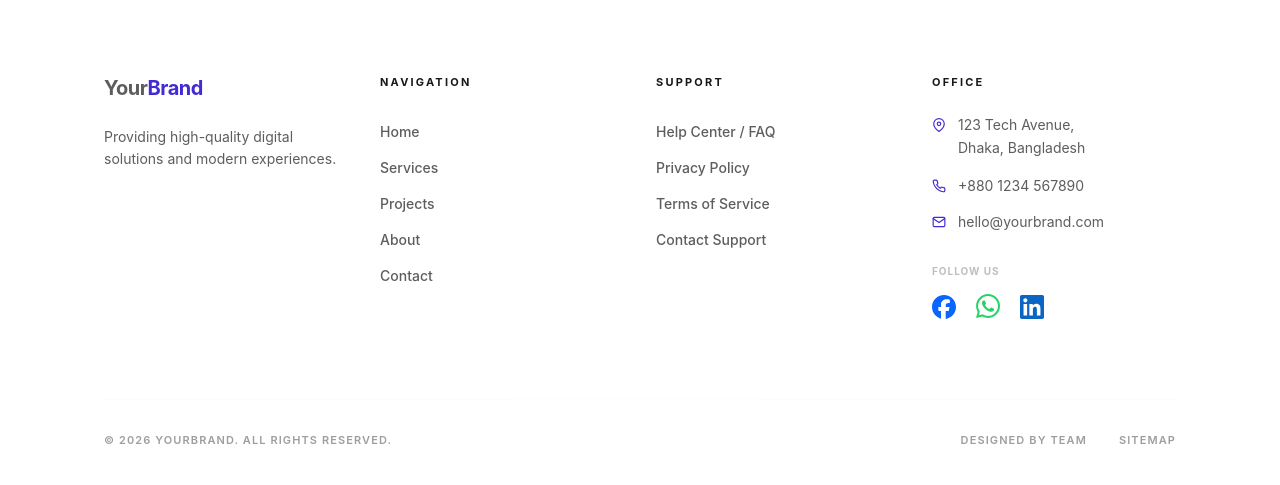
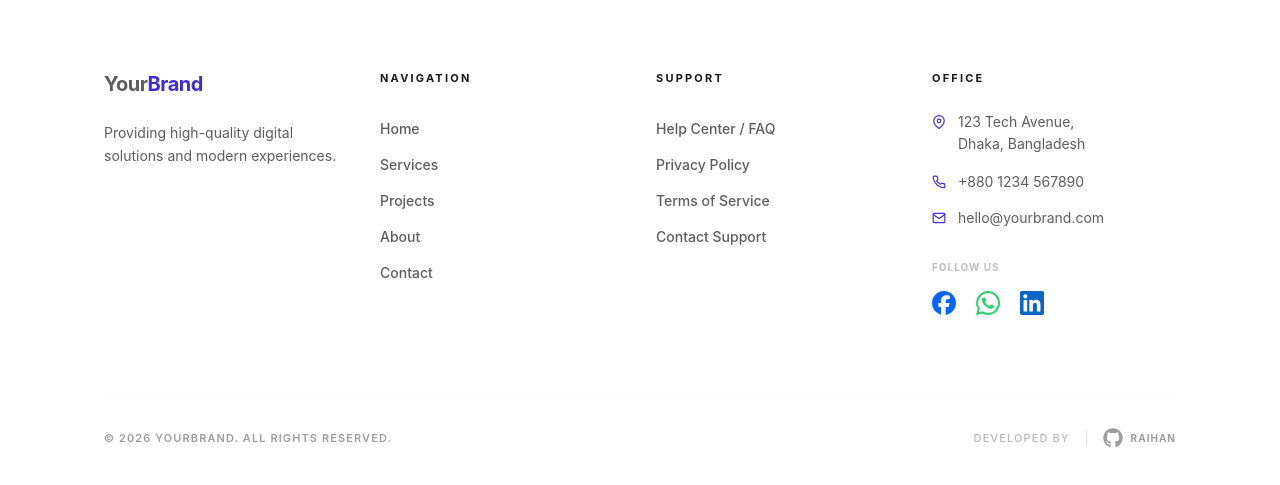
Before and after one commit to Raihan1018/it, a React (Vite) app: page / in a window 1280 px wide. Shown: the part 312-797 px from the top of the page. Built offline with nearby package versions, Linux system fonts and the light colour scheme.

Commit message:
updating footer

```diff
--- a/src/components/Footer/Footer.jsx
+++ b/src/components/Footer/Footer.jsx
@@ -3,18 +3,19 @@ import { menuItems } from "../../routes/menuConfig";
 import { FiMapPin, FiMail, FiPhone } from "react-icons/fi";
 import { SocialLinks } from "../SocialLinks/SocialLinks";
 import Logo from "../Logo/Logo";
+import { FaGithub } from "react-icons/fa";
 
 const Footer = () => {
   const currentYear = new Date().getFullYear();
 
-
   return (
     <footer className="bg-base-100 border-t border-base-200 pt-20 pb-10 px-6 lg:px-20 text-base-content/70">
-      <div className="max-w-7xl mx-auto grid grid-cols-1 md:grid-cols-2 lg:grid-cols-4 gap-16 lg:gap-8">
+      {/* GRID ADJUSTMENT: grid-cols-2 by default (mobile/tablet), grid-cols-4 on desktop */}
+      <div className="max-w-7xl mx-auto grid grid-cols-2 lg:grid-cols-4 gap-12 lg:gap-8">
         {/* COLUMN 1: BRAND */}
-        <div className="flex flex-col gap-6">
-          <Logo/>
-          <p className="text-sm leading-relaxed">
+        <div className="flex flex-col gap-6 col-span-2 md:col-span-1">
+          <Logo />
+          <p className="text-sm leading-relaxed max-w-xs">
             Providing high-quality digital solutions and modern experiences.
           </p>
         </div>
@@ -65,10 +66,6 @@ const Footer = () => {
 
         {/* COLUMN 4: OFFICE & SOCIAL */}
         <div className="flex flex-col gap-8">
-
-
-          {/* COLUMN 4: OFFICE & SOCIAL */}
-          <div className="flex flex-col gap-8">
           <div>
             <h4 className="text-base-content font-bold uppercase text-[11px] tracking-[0.2em] mb-6">
               Office
@@ -110,7 +107,6 @@ const Footer = () => {
                   className="transition-all duration-300 hover:-translate-y-1 block group"
                   aria-label={social.label}
                 >
-                    {/* Wrapper ensures icons are visible and sized correctly */}
                   <div className="w-6 h-6 flex items-center justify-center text-base-content group-hover:text-primary transition-colors fill-current">
                     {social.icon}
                   </div>
@@ -120,16 +116,25 @@ const Footer = () => {
           </div>
         </div>
       </div>
-      </div>
 
       {/* BOTTOM BAR */}
-      <div className="max-w-7xl mx-auto mt-20 pt-8 border-t border-base-200/60 flex flex-col md:flex-row justify-between items-center gap-6 text-[11px] uppercase tracking-widest font-semibold opacity-60">
+      <div className="max-w-7xl mx-auto mt-20 pt-8 border-t border-base-200/60 flex flex-col md:flex-row justify-between items-center gap-6 text-[11px] uppercase tracking-widest font-semibold opacity-60 text-center md:text-left">
         <p>© {currentYear} YourBrand. All rights reserved.</p>
-        <div className="flex gap-8">
-          <span>Designed by Team</span>
-          <NavLink to="/sitemap" className="hover:text-primary">
-            Sitemap
-          </NavLink>
+
+        <div className="flex items-center gap-4 group">
+          <span className="text-base-content/50 font-medium">Developed by</span>
+          <div className="h-4 w-[1px] bg-base-content/20 hidden md:block"></div>
+          <a
+            href="https://github.com/Raihan1018"
+            target="_blank"
+            rel="noopener noreferrer"
+            className="flex items-center gap-2 text-base-content/70 hover:text-primary transition-all duration-300 transform hover:-translate-y-0.5"
+          >
+            <FaGithub className="w-5 h-5" />
+            <span className="text-[10px] font-bold tracking-widest uppercase">
+              Raihan
+            </span>
+          </a>
         </div>
       </div>
     </footer>
```
Lines whose indentation alone changed are shown as unchanged.
